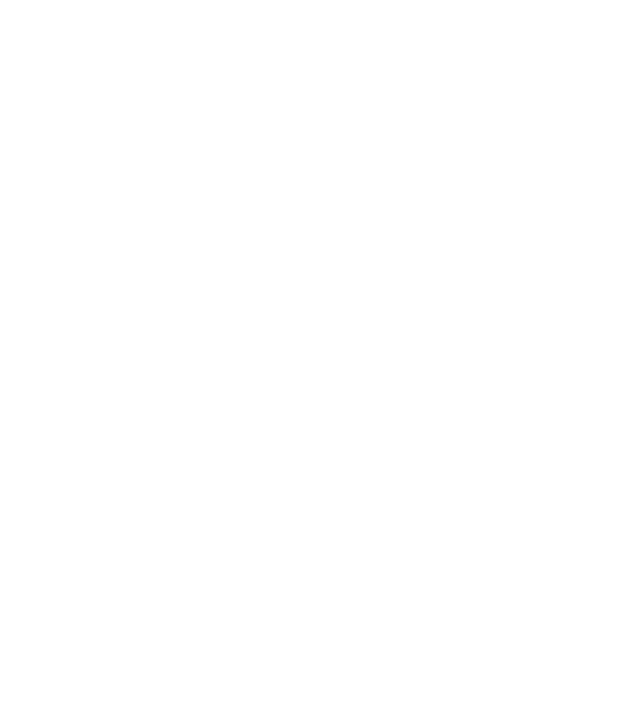
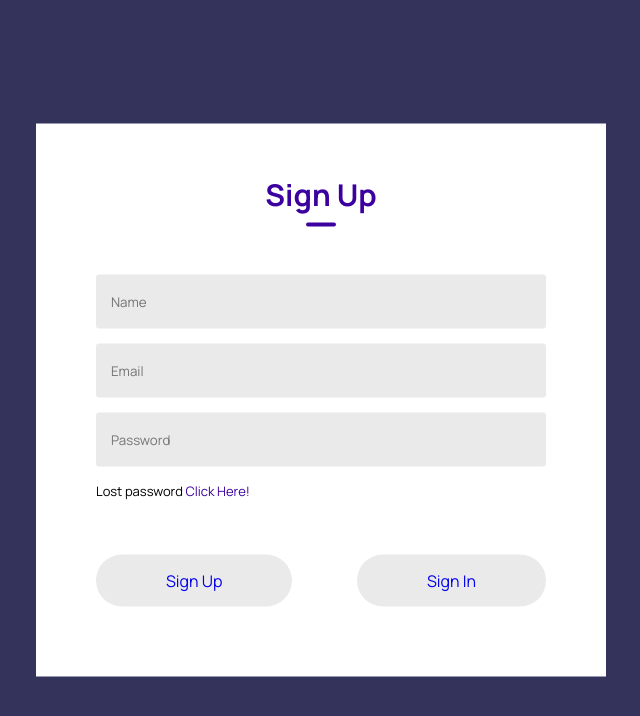
Before and after one commit to divineamunega/Student-Feedback-Form, a React (Vite) app: page /signup in a window 1280 px wide. Before the commit this address had no page. Shown: the top 716 px of the page, without its empty margins (319-959 px from the left). Built offline with nearby package versions, Linux system fonts and the light colour scheme.

Commit message:
=Fix: Added a / to the routes to make them absolute

```diff
--- a/src/App.jsx
+++ b/src/App.jsx
@@ -7,9 +7,9 @@
 	return (
 		<BrowserRouter>
 			<Routes>
-        <Route index path="/" element={<SignUp />} />
-        <Route path="login" element={<Login />} />
-        <Route path="page" element={<Page />} />
+				<Route index path="/signup" element={<SignUp />} />
+				<Route path="/login" element={<Login />} />
+				<Route path="/page" element={<Page />} />
 			</Routes>
 		</BrowserRouter>
 	);
--- a/src/components/Login.jsx
+++ b/src/components/Login.jsx
@@ -11,11 +11,11 @@
 	const [isSignInBtnactive, setIsSignInBtnactive] = useState(false);
 	//   const [isSignUpBtnactive, setIsSignUpBtnactive] = useState(true);
 
-  const navigate = useNavigate()
+	const navigate = useNavigate();
 
 	function handleSignInButtion() {
 		setIsSignInBtnactive(true);
-    navigate('/page')
+		navigate("/page");
 	}
 
 	function signIn(e) {
@@ -62,7 +62,7 @@
 						</p>
 					</div>
 					<div className={styles.btnField}>
-            <NavLink to="signup">Sign Up</NavLink>
+						<NavLink to="/signup">Sign Up</NavLink>
 						<NavLink
 							to="page"
 							type="submit"
--- a/src/components/SignUp.jsx
+++ b/src/components/SignUp.jsx
@@ -69,7 +69,7 @@
 						>
 							Sign Up
 						</NavLink>
-            <NavLink to="login">Sign In</NavLink>
+						<NavLink to="/login">Sign In</NavLink>
 					</div>
 				</form>
 			</div>
```
Lines whose indentation alone changed are shown as unchanged.
